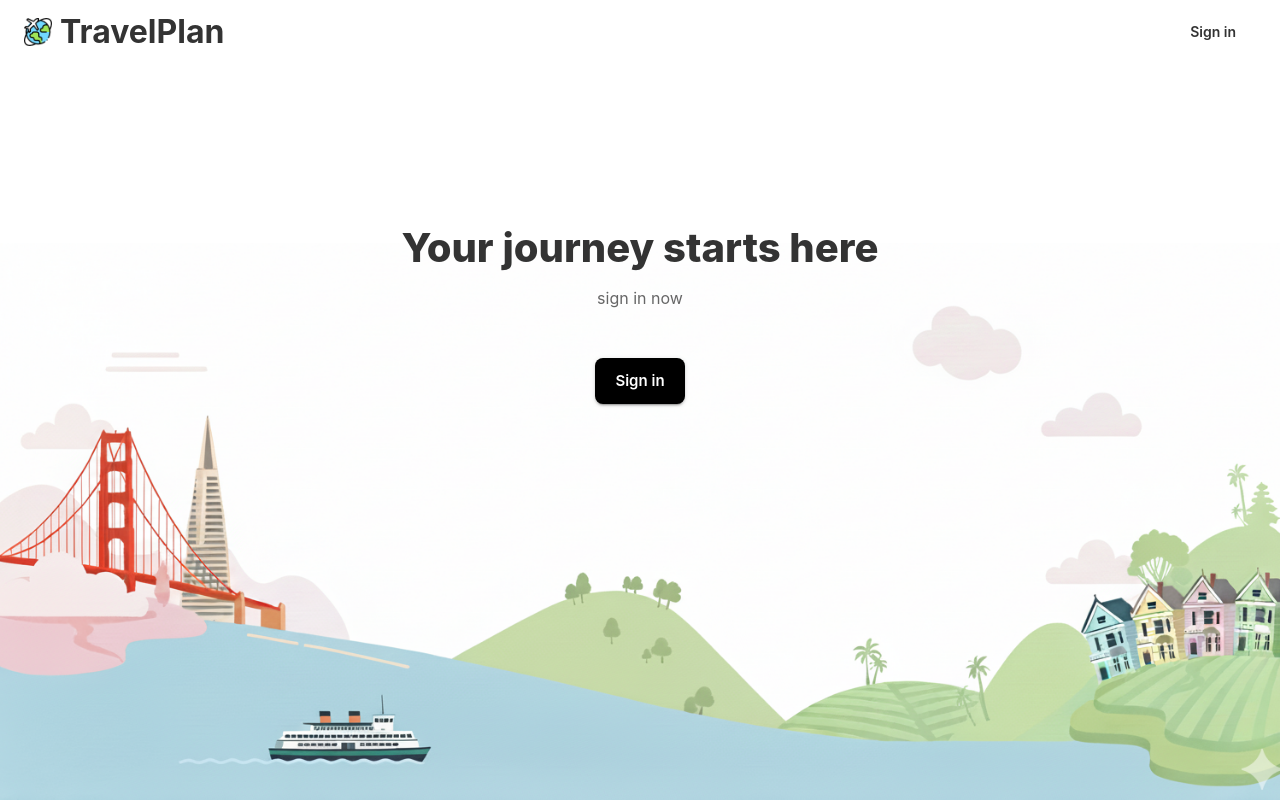
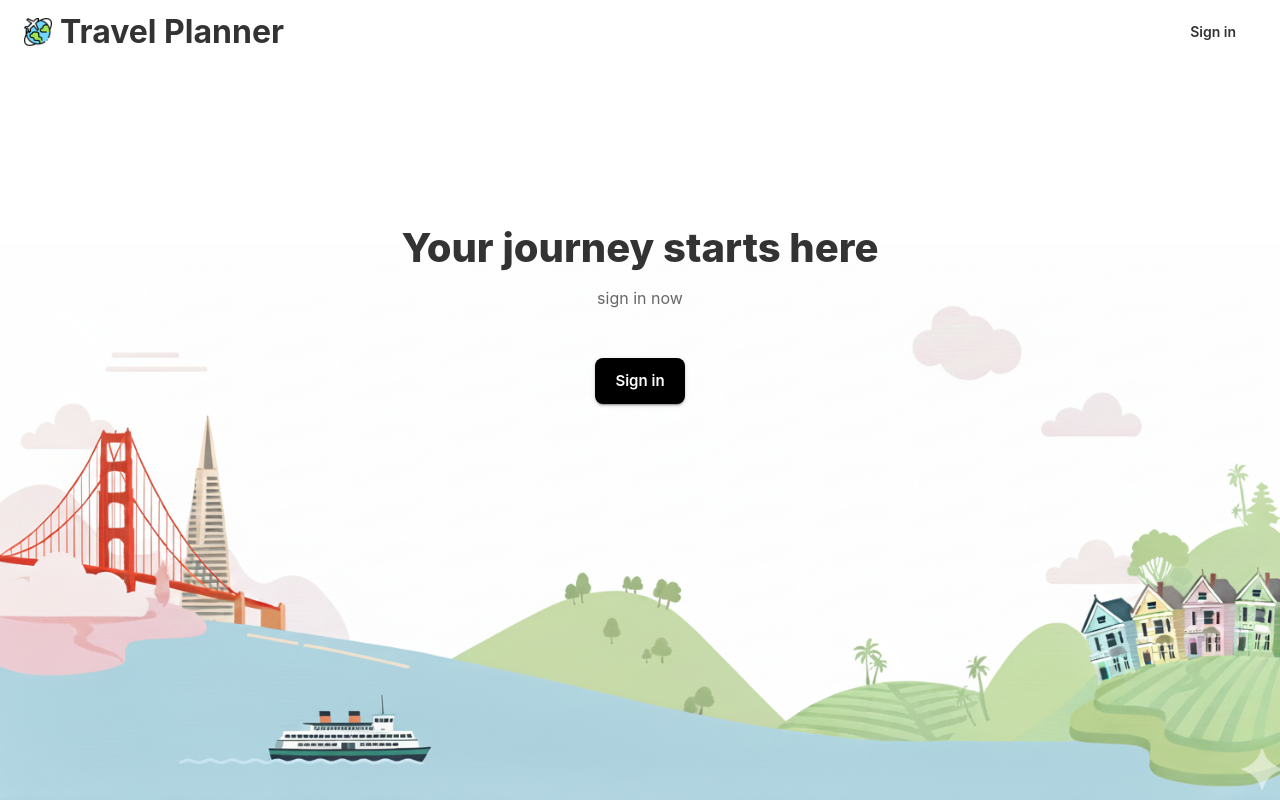
Before and after one commit to Jiaduobao26/trip-mate, a React (Create React App) app: page / in a window 1280 px wide. Built offline with nearby package versions, Linux system fonts and the light colour scheme; no server answers.

Commit message:
chore: update app title

```diff
--- a/src/components/Header.js
+++ b/src/components/Header.js
@@ -10,7 +10,7 @@ import UserProfile from "./UserProfile";
 import { signInWithGoogle, logout } from "../lib/auth";
 import { useAuth } from "../auth/AuthContext";
 
-const TITLE = "TravelPlan";
+const TITLE = "Travel Planner";
 export default function Header() {
   const { user } = useAuth();
 
```
